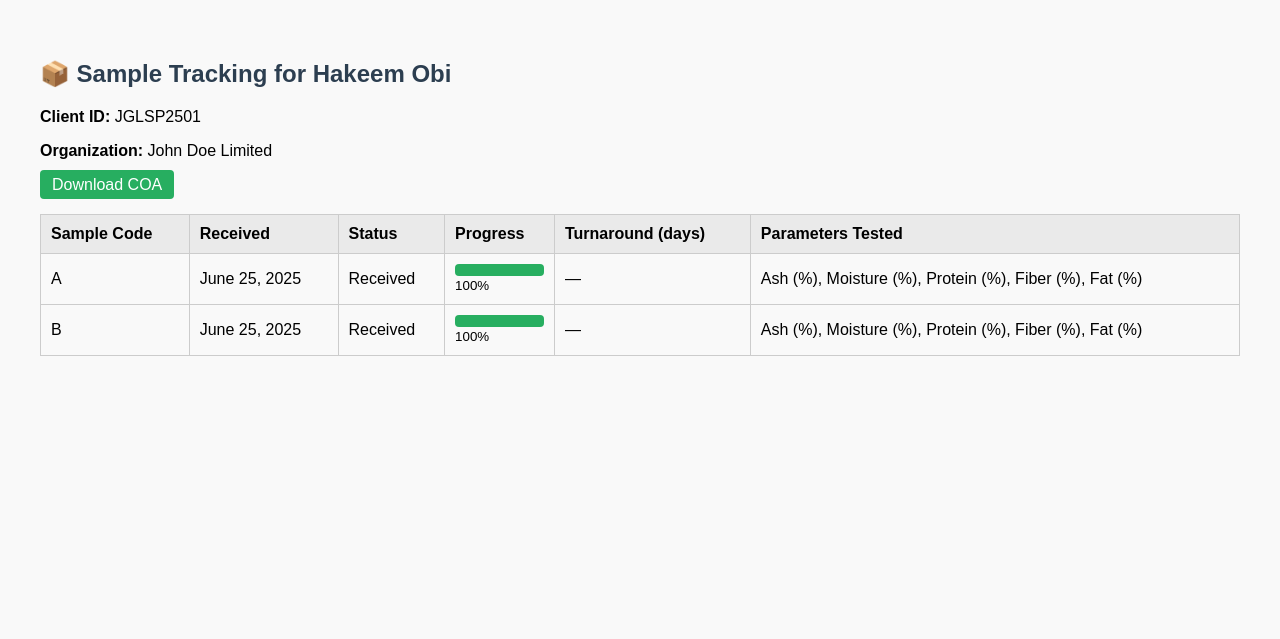
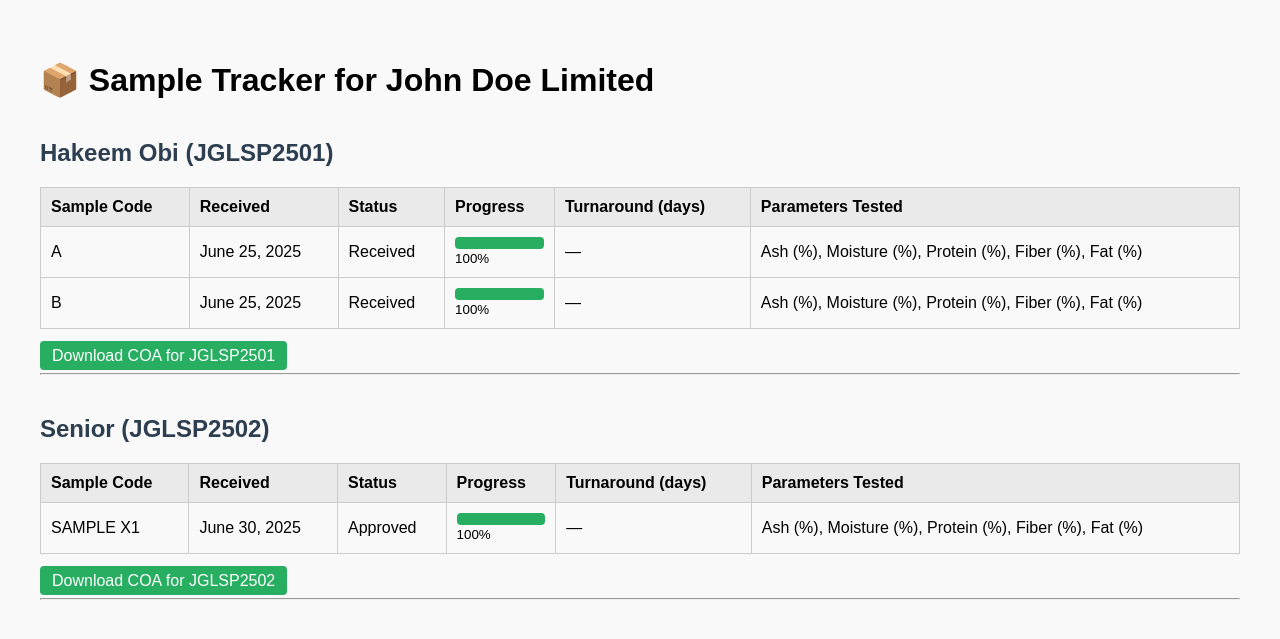
Before and after one commit to step2skimo/limsp, a Django app: a page that uses lims/templates/lims/tracking.html in a window 1280 px wide. Shown: the top 639 px of the page. Run offline with Django 5.2, Linux system fonts and the light colour scheme; data comes from the database, SQL or seed files in the repository; both versions use the stored data as it was after the commit.

Commit message:
organization based coa access

```diff
--- a/lims/templates/lims/manager/assign_overview_all_clients.html
+++ b/lims/templates/lims/manager/assign_overview_all_clients.html
@@ -6,7 +6,10 @@
   <link rel="stylesheet" href="https://cdn.jsdelivr.net/npm/bootstrap@5.3.0/dist/css/bootstrap.min.css">
 </head>
 <body class="p-4">
-
+ <a href="{% url 'manager_dashboard' %}"
+                       class="btn btn-sm btn-primary">
+                      Back to Dashboard
+                    </a>
   <h2>🗂️ Assignment Overview (All Clients)</h2>
   <p class="text-muted">This page shows progress for all clients and lets you assign any samples.</p>
 
--- a/lims/templates/lims/tracking.html
+++ b/lims/templates/lims/tracking.html
@@ -1,12 +1,11 @@
-
 <!DOCTYPE html>
 <html>
 <head>
   <meta charset="UTF-8">
-  <title>{{ client.name }} – Sample Tracker</title>
+  <title>{{ organization }} – Sample Tracker</title>
   <style>
     body { font-family: Arial, sans-serif; padding: 2em; background: #f9f9f9; }
-    h2 { color: #2c3e50; }
+    h2 { color: #2c3e50; margin-top: 40px; }
     table { width: 100%; border-collapse: collapse; margin-top: 20px; }
     th, td { padding: 10px; border: 1px solid #ccc; text-align: left; }
     th { background: #eaeaea; }
@@ -18,21 +17,12 @@
 </head>
 <body>
 
-  <h2>📦 Sample Tracking for {{ client.name }}</h2>
-  <p><strong>Client ID:</strong> {{ client.client_id }}</p>
-  <p><strong>Organization:</strong> {{ client.organization }}</p>
+  <h1>📦 Sample Tracker for {{ organization }}</h1>
 
-  {% if client.coa_released %}
-    <p>
-      <a href="{% url 'generate_coa_pdf' client.client_id %}" class="btn-download">Download COA</a>
-    </p>
-  {% else %}
-    <p>
-      <span class="badge-warning">COA Pending Release</span>
-    </p>
-  {% endif %}
+  {% for block in client_data %}
+    <h2>{{ block.client.name }} ({{ block.client.client_id }})</h2>
 
-  {% if samples %}
+    {% if block.samples %}
       <table>
         <thead>
           <tr>
@@ -45,7 +35,7 @@
           </tr>
         </thead>
         <tbody>
-        {% for sample in samples %}
+          {% for sample in block.samples %}
             <tr>
               <td>{{ sample.sample_code }}</td>
               <td>{{ sample.received_date }}</td>
@@ -66,9 +56,19 @@
           {% endfor %}
         </tbody>
       </table>
+
+      <br>
+      {% if block.client.coa_released %}
+        <a href="{% url 'generate_coa_pdf' block.client.client_id %}" class="btn-download">Download COA for {{ block.client.client_id }}</a>
       {% else %}
-    <p>No samples available at this time.</p>
+        <span class="badge-warning">COA Pending Release</span>
       {% endif %}
+
+    {% else %}
+      <p>No samples available for this client.</p>
+    {% endif %}
+    <hr>
+  {% endfor %}
 
 </body>
 </html>
--- a/lims/urls.py
+++ b/lims/urls.py
@@ -123,6 +123,7 @@ urlpatterns = [
 
 
 
+
     path("equipment/<int:equipment_id>/usage/", views.equipment_usage_view, name="equipment_usage"),
 
 
--- a/lims/views/client.py
+++ b/lims/views/client.py
@@ -9,53 +9,59 @@ from lims.models import Client, Sample, TestAssignment
 from datetime import datetime
 from collections import defaultdict
 import logging
+
+
 def client_tracking_view(request, token):
     normalized_token = token.strip().upper()
     logger = logging.getLogger(__name__)
     logger.info(f"Client portal accessed for token: {normalized_token}")
 
+    # fetch one client to get its organization
     client = get_object_or_404(Client, token=normalized_token)
+    organization_name = client.organization
 
-    samples = (
-        Sample.objects.filter(client=client)
-        .exclude(sample_type="QC")
-        .prefetch_related(
-            "testassignment_set__parameter"
+    # get all clients under same organization
+    clients = Client.objects.filter(organization=organization_name)
+
+    client_data = []
+    for c in clients:
+        samples = (
+            Sample.objects.filter(client=c)
+            .exclude(sample_type="QC")
+            .prefetch_related("testassignment_set__parameter")
+            .order_by("-received_date")
         )
-        .order_by("-received_date")
-    )
-
-    for sample in samples:
-        assignments = sample.testassignment_set.all()
-
-        # always show parameter names, but hide results
-        sample.assignments = [
-            {
-                "parameter": a.parameter.name,
-                "method": a.parameter.method,
-                "unit": a.parameter.unit,
-            }
-            for a in assignments
-        ]
-
-        completed = sample.testassignment_set.filter(testresult__isnull=False).count()
-        total = sample.testassignment_set.count()
-        sample.progress = round((completed / total) * 100) if total > 0 else 0
-
-        latest_result_time = sample.testassignment_set.aggregate(
-            latest=models.Max("testresult__recorded_at")
-        )["latest"]
-
-        sample.turnaround = (
-            (latest_result_time.date() - sample.received_date).days
-            if latest_result_time and sample.received_date
-            else None
-        )
+        for sample in samples:
+            assignments = sample.testassignment_set.all()
+            sample.assignments = [
+                {
+                    "parameter": a.parameter.name,
+                    "method": a.parameter.method,
+                    "unit": a.parameter.unit,
+                }
+                for a in assignments
+            ]
+            completed = sample.testassignment_set.filter(testresult__isnull=False).count()
+            total = sample.testassignment_set.count()
+            sample.progress = round((completed / total) * 100) if total > 0 else 0
+            latest_result_time = sample.testassignment_set.aggregate(
+                latest=models.Max("testresult__recorded_at")
+            )["latest"]
+            sample.turnaround = (
+                (latest_result_time.date() - sample.received_date).days
+                if latest_result_time and sample.received_date
+                else None
+            )
+        client_data.append({
+            "client": c,
+            "samples": samples,
+        })
 
     return render(request, "lims/tracking.html", {
-        "client": client,
-        "samples": samples
+        "client_data": client_data,
+        "organization": organization_name,
     })
+
 
 
 
```
Also changed, not shown: lims_project/db.sqlite3. Lines whose indentation alone changed are shown as unchanged.
